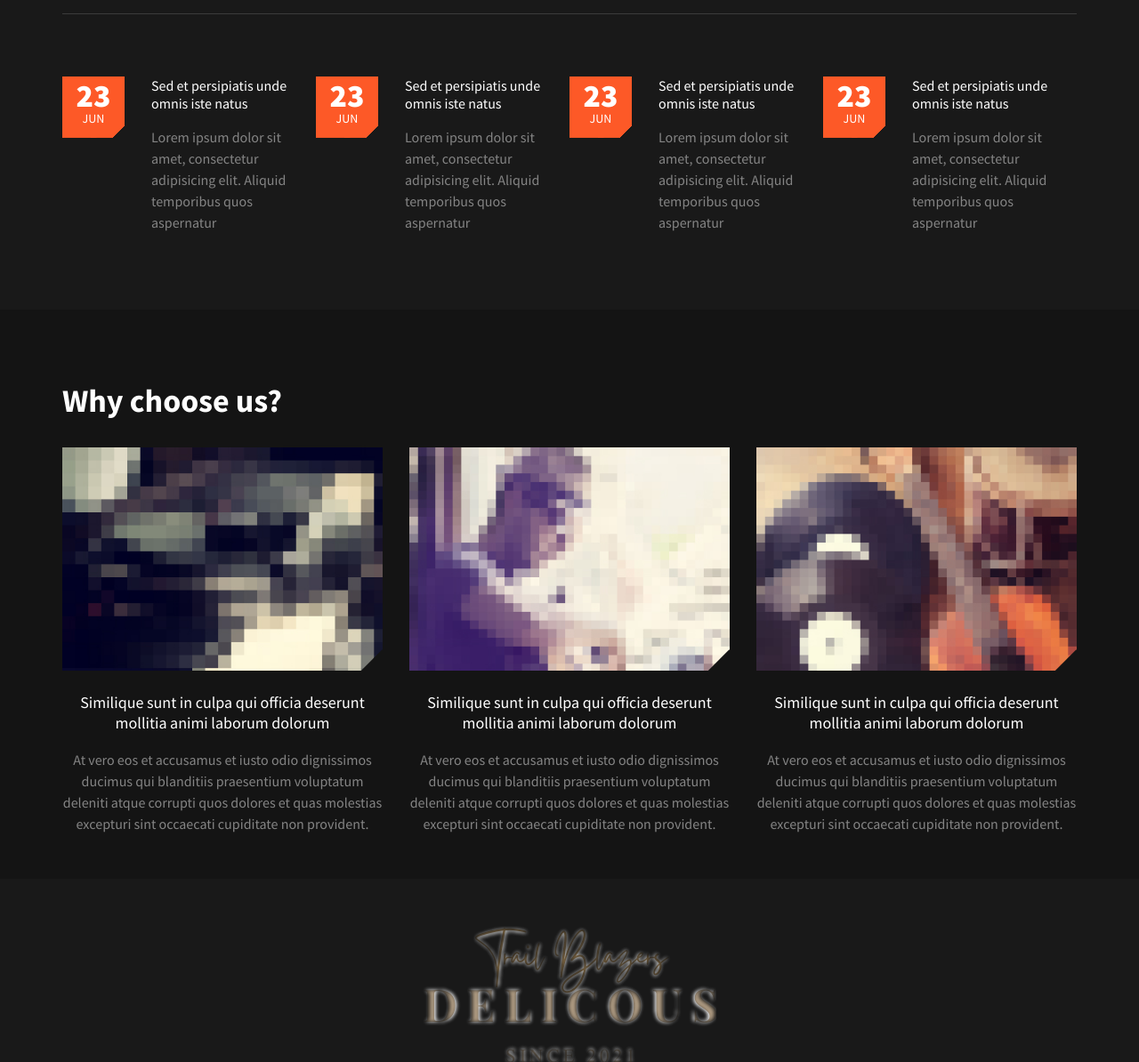
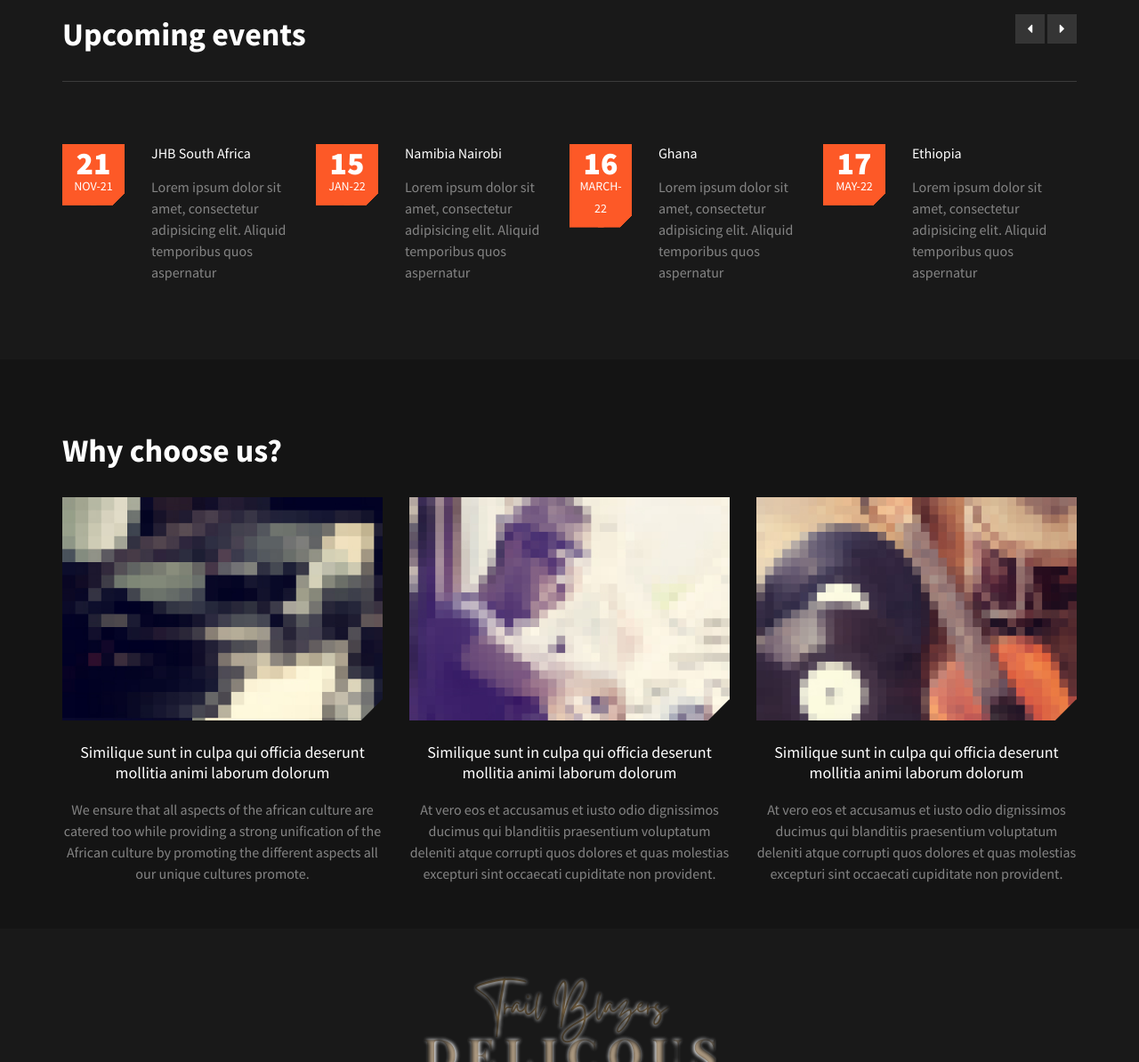
Before and after one commit to Trailblazerpvt/delicous, a plain HTML site: page index.html in a window 1280 px wide. Shown: the part 1360-2554 px from the top of the page at 89% size. Drawn offline with Linux system fonts and the light colour scheme.

Commit message:
Update index.html

```diff
--- a/index.html
+++ b/index.html
@@ -51,7 +51,7 @@
 							<div class="container">
 								<h2 class="slide-title">Amazing Music<br></h2>
 								<h3 class="slide-subtitle">Delicious</h3>
-								<p class="slide-desc">Perfect for you. <br>Fugiat aliquid minus nemo sed est.</p>
+								<p class="slide-desc">Perfect for you. <br>From your ears to your mouth.</p>
 
 								<a href="#" class="button cut-corner">Read More</a>
 							</div>
@@ -60,16 +60,16 @@
 							<div class="container">
 									<h2 class="slide-title">Amazing Food<br></h2>
 									<h3 class="slide-subtitle">Delicious</h3>
-									<p class="slide-desc">Perfect for you. <br>Fugiat aliquid minus nemo sed est.</p>
+									<p class="slide-desc">Perfect for you. <br>From your mouth to your ears.</p>
 
 									<a href="#" class="button cut-corner">Read More</a>
 							</div>
 						</li>
 						<li class="lazy-bg" data-background="dummy/slide-3.jpg">
 							<div class="container">
-									<h2 class="slide-title">Amazing Chiefs</h2>
+									<h2 class="slide-title">Amazing Chefs</h2>
 									<h3 class="slide-subtitle">Delicious</h3>
-									<p class="slide-desc">Incredible Talents. <br>Perfect for you.</p>
+									<p class="slide-desc">Delicious food and entertainment has been an event which was started to connect Africans through their fundamentals sense. We aim to provide you with a magical journey that takes blade in both your mouth and ears. Working with various artist we have created an environment that will fully encapsulate the african experience.</p>
 
 									<a href="#" class="button cut-corner">Read More</a>
 							</div>
@@ -117,52 +117,44 @@
 
 							<div class="event">
 								<div class="entry-date">
-									<div class="date">23</div>
-									<span class="month">Jun</span>
+									<div class="date">21</div>
+									<span class="month">Nov-21</span>
 								</div>
-								<h2 class="entry-title"><a href="#">Sed et persipiatis unde omnis iste natus</a></h2>
+								<h2 class="entry-title"><a href="#">JHB South Africa </a></h2>
 								<p>Lorem ipsum dolor sit amet, consectetur adipisicing elit. Aliquid temporibus quos aspernatur</p>
 							</div> <!-- .event -->
 
 
 							<div class="event">
 								<div class="entry-date">
-									<div class="date">23</div>
-									<span class="month">Jun</span>
+									<div class="date">15</div>
+									<span class="month">Jan-22</span>
 								</div>
-								<h2 class="entry-title"><a href="#">Sed et persipiatis unde omnis iste natus</a></h2>
+								<h2 class="entry-title"><a href="#">Namibia Nairobi</a></h2>
 								<p>Lorem ipsum dolor sit amet, consectetur adipisicing elit. Aliquid temporibus quos aspernatur</p>
 							</div> <!-- .event -->
 
 
 							<div class="event">
 								<div class="entry-date">
-									<div class="date">23</div>
-									<span class="month">Jun</span>
+									<div class="date">16</div>
+									<span class="month">March-22</span>
 								</div>
-								<h2 class="entry-title"><a href="#">Sed et persipiatis unde omnis iste natus</a></h2>
+								<h2 class="entry-title"><a href="#">Ghana</a></h2>
 								<p>Lorem ipsum dolor sit amet, consectetur adipisicing elit. Aliquid temporibus quos aspernatur</p>
 							</div> <!-- .event -->
 
 
 							<div class="event">
 								<div class="entry-date">
-									<div class="date">23</div>
-									<span class="month">Jun</span>
+									<div class="date">17</div>
+									<span class="month">May-22</span>
 								</div>
-								<h2 class="entry-title"><a href="#">Sed et persipiatis unde omnis iste natus</a></h2>
+								<h2 class="entry-title"><a href="#">Ethiopia</a></h2>
 								<p>Lorem ipsum dolor sit amet, consectetur adipisicing elit. Aliquid temporibus quos aspernatur </p>
 							</div> <!-- .event -->
 
 
-							<div class="event">
-								<div class="entry-date">
-									<div class="date">23</div>
-									<span class="month">Jun</span>
-								</div>
-								<h2 class="entry-title"><a href="#">Sed et persipiatis unde omnis iste natus</a></h2>
-								<p>Lorem ipsum dolor sit amet, consectetur adipisicing elit. Aliquid temporibus quos aspernatur </p>
-							</div> <!-- .event -->
 
 						</div> <!-- .event-carousel -->
 					</div> <!-- .container -->
@@ -179,7 +171,7 @@
 										<img src="dummy/medium-image-1.jpg" alt="">
 									</figure>
 									<h3 class="feature-title">Similique sunt in culpa qui officia deserunt mollitia animi laborum dolorum</h3>
-									<p>At vero eos et accusamus et iusto odio dignissimos ducimus qui blanditiis praesentium voluptatum deleniti atque corrupti quos dolores et quas molestias excepturi sint occaecati cupiditate non provident.</p>
+									<p>We ensure that all aspects of the african culture are catered too while providing a strong unification of the African culture by promoting the different aspects all our unique cultures promote.</p>
 								</div> <!-- .feature -->
 							</div>
 							<div class="col-md-4">
```
